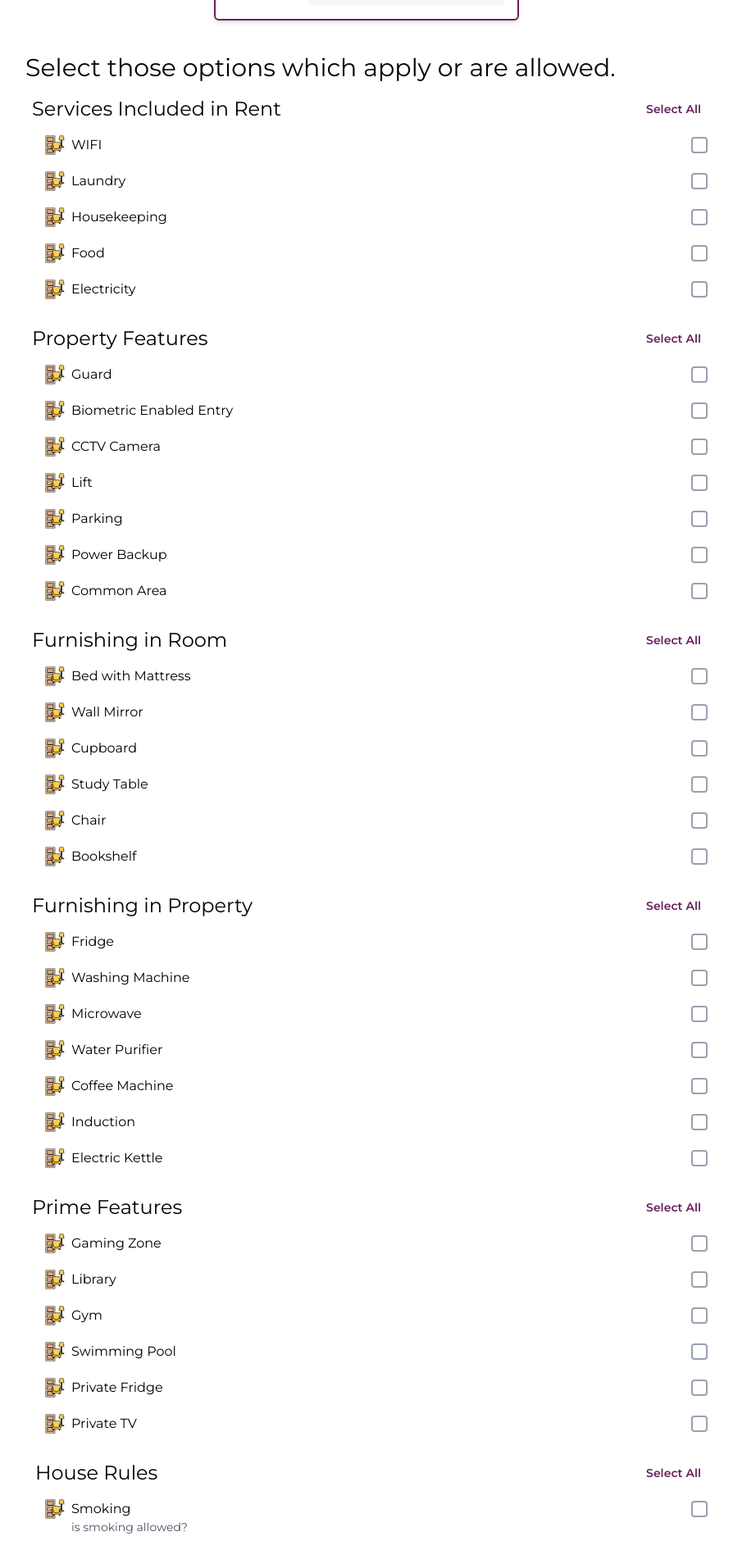
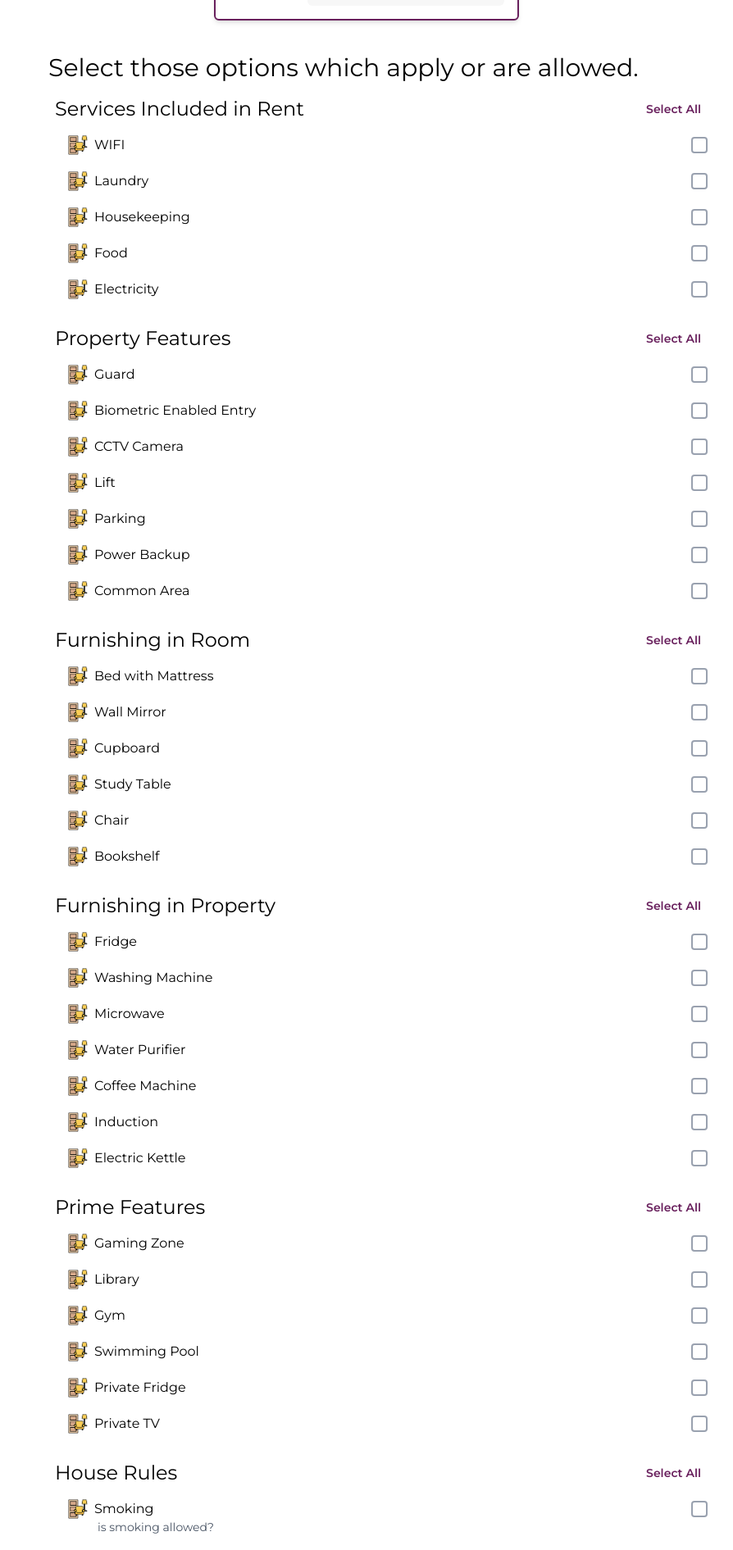
Before and after one commit to DeveloperDhanush-git/HostelManagementEl, a React (Create React App) app: page /property-card in a window 1280 px wide. Shown: the part 247-2138 px from the top of the page at 82% size, without its empty margins (193-1087 px from the left). Built offline with nearby package versions, Linux system fonts and the light colour scheme.

Commit message:
update ml

```diff
--- a/src/Components/EditPropertyDetails/AddressDetails.js
+++ b/src/Components/EditPropertyDetails/AddressDetails.js
@@ -14,14 +14,14 @@ const AddressDetails = () => {
   };
 
   return (
-    <div className="mb-4">
+    <div className="mb-4 ml-7 ">
       <h3 className="text-lg font-semibold mb-2">Address</h3>
       <input
         type="text"
         name="pincode"
         value={address.pincode}
         onChange={handleChange}
-        className="w-full p-2 border rounded-xl mb-4 "
+        className="w-full p-2 border rounded-xl mb-4"
       />
       <input
         type="text"
--- a/src/Components/EditPropertyDetails/BasicDetails.js
+++ b/src/Components/EditPropertyDetails/BasicDetails.js
@@ -2,7 +2,7 @@ import React from 'react';
 
 const BasicDetails = () => {
   return (
-    <div className="mb-4">
+    <div className="mb-4 ml-7">
       <h3 className="text-lg font-semibold mb-2">Basic Details</h3>
       <input
         type="text"
--- a/src/Components/EditPropertyDetails/Button.js
+++ b/src/Components/EditPropertyDetails/Button.js
@@ -3,7 +3,7 @@ import React from 'react';
 const Button = ({ nextButton }) => {
   return (
     <div>
-      <button className="bg-[#69205D] text-white py-2 mt-3 rounded-md w-full text-sm md:text-base">
+      <button className="bg-[#69205D] text-white py-2 mt-3 ml-7 rounded-md w-full text-sm md:text-base">
         {nextButton}
       </button>
     </div>
--- a/src/Components/EditPropertyDetails/Header.js
+++ b/src/Components/EditPropertyDetails/Header.js
@@ -14,7 +14,7 @@ const Header = ({ buttonName }) => {
       />
 
       {/* Header Section */}
-      <div className="flex-grow bg-[#69205D] text-white p-4 flex justify-between items-center rounded-lg h-16">
+      <div className="flex-grow bg-[#69205D]  text-white p-4 flex justify-between items-center rounded-lg h-16">
         <span className="text-2xl font-semibold">{buttonName}</span>
       </div>
     </div>
--- a/src/Components/HostelDetails/HostelDetails.js
+++ b/src/Components/HostelDetails/HostelDetails.js
@@ -1,3 +1,4 @@
+
 import React, { useState } from 'react';
 import { useNavigate } from 'react-router-dom'; // Import useNavigate
 import RoomTypeSelection from './RoomTypeSelection';
@@ -8,6 +9,7 @@ import TermsOfAgreement from './TermsOfAgreement';
 import { FaArrowLeft, FaPen } from 'react-icons/fa';
 
 const HostelDetails = () => {
+
   const navigate = useNavigate(); // Initialize navigate function
 
   const [roomType, setRoomType] = useState('Single');
@@ -22,6 +24,36 @@ const HostelDetails = () => {
     propertyPrimeFeatures: ['Security', 'Parking', 'Lift'],
     propertyHouseRules: ['Non veg food is not allowed.', 'Smoking is not allowed.']
   });
+
+  const handleRoomTypeClick = (type) => {
+    setRoomType(type);
+
+    const roomData = {
+      Single: {
+        type: 'Single Sharing Bed',
+        rent: 2500,
+        features: ['Attached Balcony', 'Attached Washroom', 'AC', 'Geyser'],
+      },
+      Double: {
+        type: 'Double Sharing Bed',
+        rent: 3500,
+        features: ['Attached Bathroom', 'Air Conditioner', 'Study Table', 'Chair'],
+      },
+      Triple: {
+        type: 'Triple Sharing Bed',
+        rent: 4500,
+        features: ['Attached Bathroom', 'Air Conditioner', 'Geyser'],
+      },
+      '3+': {
+        type: 'Multiple Sharing Bed',
+        rent: 5500,
+        features: ['Attached Bathroom', 'Fan', 'Table'],
+      },
+    };
+
+    // Update selected room
+    setSelectedRoom(roomData[type]);
+  };
 
   return (
     <div className="p-4 max-w-4xl mx-auto bg-white rounded-lg mt-1 font-[Montserrat]">
@@ -62,7 +94,7 @@ const HostelDetails = () => {
         </div>
 
         {/* Room Type Selection */}
-        <RoomTypeSelection roomType={roomType} handleRoomTypeClick={setRoomType} />
+        <RoomTypeSelection roomType={roomType} handleRoomTypeClick={handleRoomTypeClick} />
 
         {/* Selected Room Details */}
         <SelectedRoomDetails selectedRoom={selectedRoom} />
--- a/src/Components/PropertyCard/PropertyCard.js
+++ b/src/Components/PropertyCard/PropertyCard.js
@@ -61,14 +61,14 @@ const PropertyCard = ({ buttonName = "Add Property" }) => {
       <PropertyDetails />
 
       <div className="p-4">
-        <h2 className="font- text-3xl  mb-2">Select those options which apply or are allowed.</h2>
+        <h2 className="font- text-3xl ml-7 mb-2">Select those options which apply or are allowed.</h2>
 
 
         {/* Services Included in Rent */}
-        <div className="p-2 rounded-md text-2xl flex justify-between items-center">
+        <div className="p-2 ml-7 rounded-md text-2xl flex justify-between items-center">
           <span>Services Included in Rent</span>
           <button
-            className="text-[#69205D] text-sm font-semibold"
+            className="text-[#69205D] text-sm ml -7 font-semibold"
             onClick={() => toggleSelectAll(
               ["WIFI", "Laundry", "Housekeeping", "Food", "Electricity"],
               whoCanStay,
@@ -81,7 +81,7 @@ const PropertyCard = ({ buttonName = "Add Property" }) => {
 
         <div className="flex flex-col gap-3">
           {["WIFI", "Laundry", "Housekeeping", "Food", "Electricity"].map((service) => (
-            <div key={service} className={`ml-6 ${service.toLowerCase()}`}>
+            <div key={service} className={`ml-13 ${service.toLowerCase()}`}>
               {renderOptions([service], whoCanStay, setWhoCanStay)}
             </div>
           ))}
@@ -89,7 +89,7 @@ const PropertyCard = ({ buttonName = "Add Property" }) => {
 
 
         {/* Property Features */}
-        <div className="p-2 mt-6 text-2xl rounded-md flex justify-between items-center">
+        <div className="p-2 mt-6 text-2xl ml-7 rounded-md flex justify-between items-center">
           <span>Property Features</span>
           <button
             className="text-[#69205D] text-sm font-semibold"
@@ -102,14 +102,14 @@ const PropertyCard = ({ buttonName = "Add Property" }) => {
         </div>
         <div className="flex flex-col gap-3">
           {["Guard", "Biometric Enabled Entry", "CCTV Camera", "Lift", "Parking", "Power Backup", "Common Area"].map((feature) => (
-            <div key={feature} className={`ml-6 ${feature.toLowerCase().replace(/\s+/g, '-')}`}>
+            <div key={feature} className={`ml-13 ${feature.toLowerCase().replace(/\s+/g, '-')}`}>
               {renderOptions([feature], bestSuitedFor, setBestSuitedFor)}
             </div>
           ))}
         </div>
 
         {/* Furnishing in Room */}
-        <div className="p-2 mt-6 text-2xl rounded-md flex justify-between items-center">
+        <div className="p-2 mt-6 text-2xl ml-7 rounded-md flex justify-between items-center">
           <span>Furnishing in Room</span>
           <button
             className="text-[#69205D] text-sm font-semibold"
@@ -122,14 +122,14 @@ const PropertyCard = ({ buttonName = "Add Property" }) => {
         </div>
         <div className="flex flex-col gap-3">
           {["Bed with Mattress", "Wall Mirror", "Cupboard", "Study Table", "Chair", "Bookshelf"].map((item) => (
-            <div key={item} className={`ml-6 ${item.toLowerCase().replace(/\s+/g, '-')}`}>
+            <div key={item} className={`ml-13 ${item.toLowerCase().replace(/\s+/g, '-')}`}>
               {renderOptions([item], furnishingInRoom, setFurnishingInRoom)}
             </div>
           ))}
         </div>
 
         {/* Furnishing in Property */}
-        <div className="p-2 mt-6 text-2xl rounded-md flex justify-between items-center">
+        <div className="p-2 mt-6 text-2xl ml-7 rounded-md flex justify-between items-center">
           <span>Furnishing in Property</span>
           <button
             className="text-[#69205D] text-sm font-semibold"
@@ -142,14 +142,14 @@ const PropertyCard = ({ buttonName = "Add Property" }) => {
         </div>
         <div className="flex flex-col gap-3">
           {["Fridge", "Washing Machine", "Microwave", "Water Purifier", "Coffee Machine", "Induction", "Electric Kettle"].map((item) => (
-            <div key={item} className={`ml-6 ${item.toLowerCase().replace(/\s+/g, '-')}`}>
+            <div key={item} className={`ml-13 ${item.toLowerCase().replace(/\s+/g, '-')}`}>
               {renderOptions([item], furnishingInProperty, setFurnishingInProperty)}
             </div>
           ))}
         </div>
 
         {/* Prime Features */}
-        <div className="p-2 mt-6 text-2xl rounded-md flex justify-between items-center">
+        <div className="p-2 mt-6 text-2xl ml-7 rounded-md flex justify-between items-center">
           <span>Prime Features</span>
           <button
             className="text-[#69205D] text-sm font-semibold"
@@ -162,7 +162,7 @@ const PropertyCard = ({ buttonName = "Add Property" }) => {
         </div>
         <div className="flex flex-col gap-3">
           {["Gaming Zone", "Library", "Gym", "Swimming Pool", "Private Fridge", "Private TV"].map((item) => (
-            <div key={item} className={`ml-6 ${item.toLowerCase().replace(/\s+/g, '-')}`}>
+            <div key={item} className={`ml-13 ${item.toLowerCase().replace(/\s+/g, '-')}`}>
               {renderOptions([item], primeFeatures, setPrimeFeatures)}
             </div>
           ))}
@@ -190,7 +190,7 @@ const PropertyCard = ({ buttonName = "Add Property" }) => {
           ))}
         </div> */}
 
-<div className="p-2 mt-6 ml-1 text-2xl rounded-md flex justify-between items-center">
+<div className="p-2 mt-6 ml-1 text-2xl ml-7 rounded-md flex justify-between items-center">
   <span>House Rules</span>
   <button
     className="text-[#69205D] text-sm font-semibold"
@@ -216,9 +216,9 @@ const PropertyCard = ({ buttonName = "Add Property" }) => {
     { name: "Pets", question: "Are pets allowed?" },
     { name: "Flexible entry exit timings", question: "When can the tenant enter and leave?" }
   ].map((rule) => (
-    <div key={rule.name} className={`ml-6 ${rule.name.toLowerCase().replace(/\s+/g, '-')}`}>
+    <div key={rule.name} className={`ml-13 ${rule.name.toLowerCase().replace(/\s+/g, '-')}`}>
       {renderOptions([rule.name], houseRules, setHouseRules)}
-      <div className="text-sm text-gray-600 ml-8">{rule.question}</div> {/* Adjusted margin here */}
+      <div className="text-sm text-gray-600 ml-9">{rule.question}</div> {/* Adjusted margin here */}
     </div>
   ))}
 </div>
@@ -226,7 +226,7 @@ const PropertyCard = ({ buttonName = "Add Property" }) => {
 
 
 
-        <button onClick={handleSave} className="mt-6 p-3 bg-[#69205D] text-white rounded-lg w-full">
+        <button onClick={handleSave} className="mt-6 p-3 ml-7  bg-[#69205D] text-white rounded-lg w-full">
           Continue
         </button>
       </div>
```
